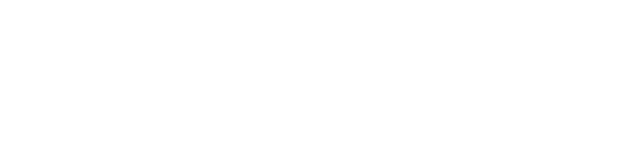
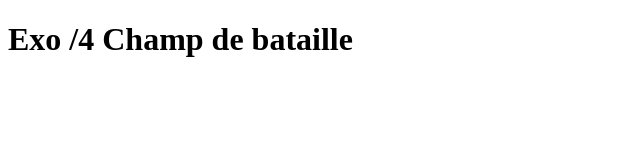
Before and after one commit to GildasTessier/Cham-de-bataille, a plain HTML site: page index.html in a window 1280 px wide. Shown: the whole page, without its empty margins (0-640 px from the left). Drawn offline with Linux system fonts and the light colour scheme.

Commit message:
Created h1

```diff
--- a/index.html
+++ b/index.html
@@ -7,6 +7,7 @@
     <link rel="stylesheet" href="Asset/css/style.css">
 </head>
 <body>
+    <h1> Exo /4 Champ de bataille</h1>
     <script src="Asset/js/script.js"></script>
 </body>
 </html>
```
